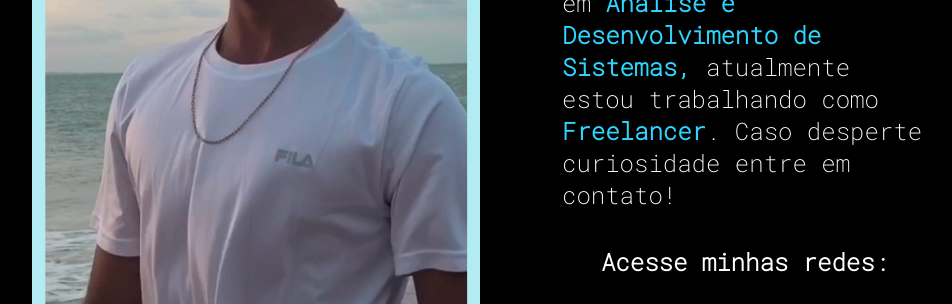
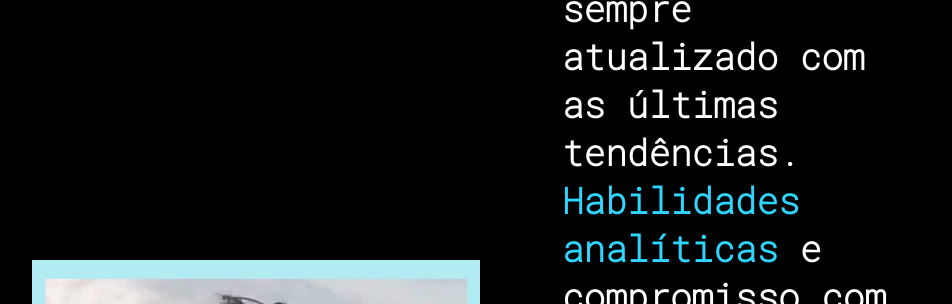
Before and after one commit to ReginaldoFilhooo/Pagina_Instagram, a plain HTML site: page index.html in a window 1280 px wide. Shown: the part 595-899 px from the top of the page, without its empty margins (160-1112 px from the left). Drawn offline with Linux system fonts and the light colour scheme.

Commit message:
alteracao

```diff
--- a/index.html
+++ b/index.html
@@ -11,7 +11,7 @@
      <main class="apresentacao">
           <img class="imagem" src="./assets/foto.png" alt="Foto do Reginaldo Filho">
           <section class="apresentacaoconteudo">
-               <h1 class="apresentacaoconteudotitulo">Desenvolvedor e Programador front-end tendo varios conhecimentos em <strong class="prgf">Javascript</strong> e em mais <strong class="prgf">quatro linguagens</strong> de programação.</h1>
+               <h1 class="apresentacaoconteudotitulo">Profissional Front-End com amplo domínio em <strong class="prgf">Javascript e quatro outras linguagens de programação</strong>. Especialista em criar interfaces <strong class="prgf"> interativas e inovadoras</strong>, sempre atualizado com as últimas tendências.<strong class="prgf"> Habilidades analíticas</strong> e compromisso com a excelência garantem alta qualidade.<strong class="prgf">Líder </strong>inspirador em projetos colaborativos. Perfeita combinação de criatividade e habilidades técnicas para experiências digitais memoráveis.</h1>
                <p class="apresentacaoconteudoparagrafo">Olá! Meu nome é Reginaldo Filho, estou me formando em <strong class="prgf">Analise e Desenvolvimento de Sistemas,</strong> atualmente estou trabalhando como <strong class="prgf">Freelancer</strong>. Caso desperte curiosidade entre em contato!</p>
            <div class="apresentacaolinks">
                <h2 class="apresentacaolinkssubtitulo">Acesse minhas redes:</h2>
```
